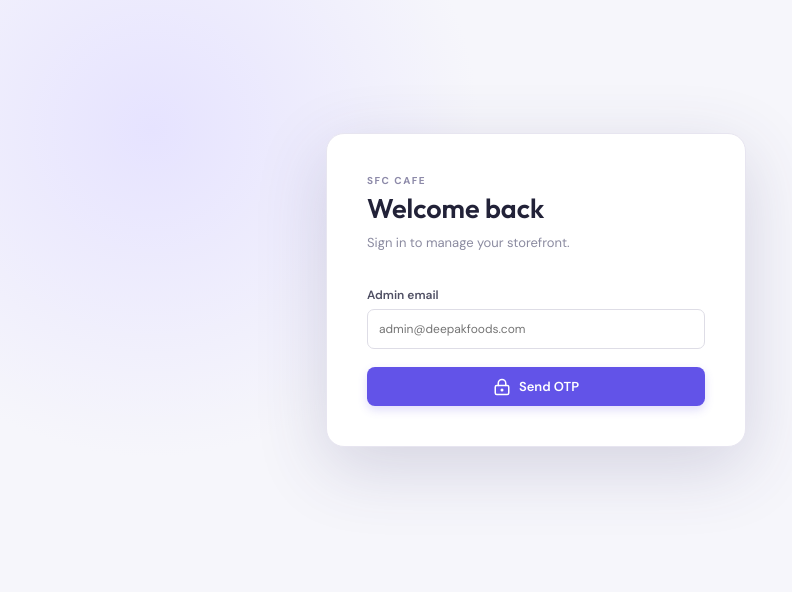
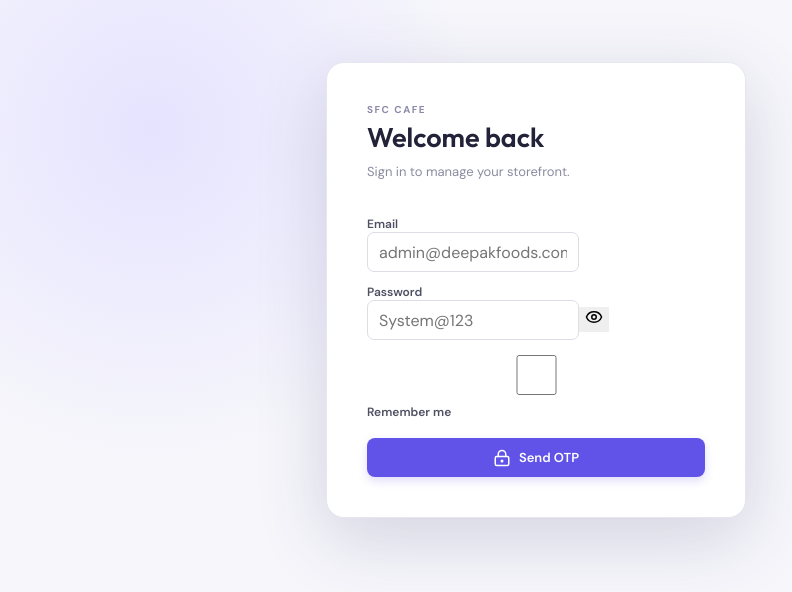
Before and after one commit to pawankumawat12/deepakAdmin, a React (Vite) app: page /login in a window 1280 px wide. Shown: the part 110-702 px from the top of the page, without its empty margins (104-896 px from the left). Built offline with nearby package versions, Linux system fonts and the light colour scheme.

Commit message:
authentication

```diff
--- a/package.json
+++ b/package.json
@@ -18,6 +18,7 @@
     "react-hook-form": "^7.85.0",
     "react-redux": "^9.3.0",
     "react-router-dom": "^6.30.4",
+    "redux-persist": "^6.0.0",
     "zod": "^4.4.3"
   },
   "devDependencies": {
--- a/src/context/store.js
+++ b/src/context/store.js
@@ -1,8 +1,24 @@
-import { configureStore } from "@reduxjs/toolkit";
+import { combineReducers, configureStore } from "@reduxjs/toolkit";
 import authReducer from "./authSlice";
 import catalogReducer from "./catalogSlice";
 import managementReducer from "./managementSlice";
+import { persistReducer, persistStore } from "redux-persist";
+import storage from "../services/persistStorage";
+import { baseApi } from "../services/baseApi";
+
+const persistConfig = { key: "deepak-admin", storage, whitelist: ["auth", "catalog"] };
+const rootReducer = combineReducers({
+  auth: authReducer,
+  catalog: catalogReducer,
+  management: managementReducer,
+  [baseApi.reducerPath]: baseApi.reducer,
+});
+const persistedReducer = persistReducer(persistConfig, rootReducer);
 
 export const store = configureStore({
-  reducer: { auth: authReducer, catalog: catalogReducer, management: managementReducer },
+  reducer: persistedReducer,
+  middleware: (getDefaultMiddleware) =>
+    getDefaultMiddleware({ serializableCheck: false }).concat(baseApi.middleware),
 });
+
+export const persistor = persistStore(store);
--- a/src/main.jsx
+++ b/src/main.jsx
@@ -1,15 +1,18 @@
 import { StrictMode } from 'react'
 import { createRoot } from 'react-dom/client'
 import { Provider } from 'react-redux'
+import { PersistGate } from 'redux-persist/integration/react'
 import { BrowserRouter } from 'react-router-dom'
-import { store } from './context/store'
+import { persistor, store } from './context/store'
 import './index.css'
 import App from './App.jsx'
 
 createRoot(document.getElementById('root')).render(
   <StrictMode>
     <Provider store={store}>
-      <BrowserRouter><App /></BrowserRouter>
+      <PersistGate loading={null} persistor={persistor}>
+        <BrowserRouter><App /></BrowserRouter>
+      </PersistGate>
     </Provider>
   </StrictMode>,
 )
--- a/src/pages/auth/Login.jsx
+++ b/src/pages/auth/Login.jsx
@@ -3,88 +3,202 @@ import { zodResolver } from "@hookform/resolvers/zod";
 import { emailSchema, otpSchema } from "../../schema/auth.schema";
 import { useDispatch, useSelector } from "react-redux";
 import { requestOtp, signIn } from "../../context/authSlice";
-import { ArrowLeft, LockKeyhole, ShieldCheck } from "lucide-react";
-
+import {
+  ArrowLeft,
+  LockKeyhole,
+  ShieldCheck,
+  Eye,
+  EyeOff,
+} from "lucide-react";
+import { useState } from "react";
+import { useNavigate } from "react-router-dom";
 
 export default function Login() {
   const dispatch = useDispatch();
+  const navigate = useNavigate();
+
   const { otpSent, pendingEmail } = useSelector((state) => state.auth);
+
+  const [showPassword, setShowPassword] = useState(false);
 
   const emailForm = useForm({
     resolver: zodResolver(emailSchema),
-    defaultValues: { email: "" },
+    defaultValues: {
+      email: "",
+      password: "",
+      rememberMe: false,
+    },
   });
+
   const otpForm = useForm({
     resolver: zodResolver(otpSchema),
-    defaultValues: { otp: "" },
+    defaultValues: {
+      otp: "",
+    },
   });
+
+  const handleRequestOtp = (data) => {
+    dispatch(
+      requestOtp({
+        email: data.email,
+        password: data.password,
+        rememberMe: data.rememberMe,
+      })
+    );
+  };
+
+  const handleSignIn = async (data) => {
+    try {
+      const result = await dispatch(
+        signIn({
+          email: pendingEmail,
+          otp: data.otp,
+        })
+      );
+
+      // RTK createAsyncThunk successful response
+      if (signIn.fulfilled.match(result)) {
+        navigate("/", { replace: true });
+      }
+    } catch (error) {
+      console.error("Login failed:", error);
+    }
+  };
+
   return (
     <main className="login-page">
       <section className="login-card">
         <p className="eyebrow">SFC CAFE</p>
+
         <h1>{otpSent ? "Verify your login" : "Welcome back"}</h1>
+
         <p className="muted">
           {otpSent
             ? `We sent a one-time code to ${pendingEmail}`
             : "Sign in to manage your storefront."}
         </p>
+
         {!otpSent ? (
           <form
-            onSubmit={emailForm.handleSubmit(({ email }) =>
-              dispatch(requestOtp(email))
-            )}
+            onSubmit={emailForm.handleSubmit(handleRequestOtp)}
             className="login-form"
           >
-            <label>
-              Admin email
+            {/* EMAIL */}
+            <div>
+              <label htmlFor="email">Email</label>
+
               <input
+                id="email"
+                type="email"
+                autoComplete="email"
                 placeholder="admin@deepakfoods.com"
+                className="w-100"
                 {...emailForm.register("email")}
               />
-            </label>
+
               {emailForm.formState.errors.email && (
                 <small className="error">
                   {emailForm.formState.errors.email.message}
                 </small>
               )}
+            </div>
+
+            {/* PASSWORD */}
+            <div>
+              <label htmlFor="password">Password</label>
+
+              <div className="password-wrapper">
+                <input
+                  id="password"
+                  type={showPassword ? "text" : "password"}
+                  autoComplete="current-password"
+                  placeholder="System@123"
+                  {...emailForm.register("password")}
+                />
+
+                <button
+                  type="button"
+                  className="password-toggle"
+                  onClick={() => setShowPassword((prev) => !prev)}
+                >
+                  {showPassword ? (
+                    <EyeOff size={18} />
+                  ) : (
+                    <Eye size={18} />
+                  )}
+                </button>
+              </div>
+
+              {emailForm.formState.errors.password && (
+                <small className="error">
+                  {emailForm.formState.errors.password.message}
+                </small>
+              )}
+            </div>
+
+            {/* REMEMBER ME */}
+            <div className="remember-row">
+              <label className="remember-label">
+                <input
+                  type="checkbox"
+                  {...emailForm.register("rememberMe")}
+                />
+
+                <span>Remember me</span>
+              </label>
+            </div>
+
             <button className="primary-btn" type="submit">
-              <LockKeyhole size={18} /> Send OTP
+              <LockKeyhole size={18} />
+              Send OTP
             </button>
           </form>
         ) : (
           <form
-            onSubmit={otpForm.handleSubmit(() =>
-              dispatch(signIn(pendingEmail))
-            )}
+            onSubmit={otpForm.handleSubmit(handleSignIn)}
             className="login-form"
           >
+            {/* DEMO OTP */}
             <div className="demo-code">
-              <ShieldCheck size={18} /> Demo OTP: <strong>123456</strong>
+              <ShieldCheck size={18} />
+              Demo OTP: <strong>123456</strong>
             </div>
-            <label>
-              One-time password
+
+            {/* OTP */}
+            <div>
+              <label htmlFor="otp">One-time password</label>
+
               <input
+                id="otp"
                 autoFocus
                 inputMode="numeric"
-                maxLength="6"
+                maxLength={6}
                 placeholder="Enter 6-digit code"
                 {...otpForm.register("otp")}
               />
-            </label>
+
               {otpForm.formState.errors.otp && (
                 <small className="error">
                   {otpForm.formState.errors.otp.message}
                 </small>
               )}
+            </div>
+
             <button className="primary-btn" type="submit">
               Verify & sign in
             </button>
+
             <button
               type="button"
               className="text-btn"
-              onClick={() => dispatch(requestOtp(""))}
+              onClick={() => {
+                otpForm.reset();
+                emailForm.reset();
+                dispatch(requestOtp(""));
+              }}
             >
-              <ArrowLeft size={16} /> Use another email
+              <ArrowLeft size={16} />
+              Use another email
             </button>
           </form>
         )}
--- a/src/schema/auth.schema.js
+++ b/src/schema/auth.schema.js
@@ -1,8 +1,32 @@
 import { z } from "zod";
 
+const emailRegex = /^[^\s@]+@[^\s@]+\.[^\s@]{2,}$/;
+
+const passwordRegex =
+  /^(?=.*[a-z])(?=.*[A-Z])(?=.*\d)(?=.*[@$!%*?&])[A-Za-z\d@$!%*?&]{8,}$/;
+
 export const emailSchema = z.object({
-  email: z.string().email("Enter a valid admin email"),
+  email: z
+    .string()
+    .trim()
+    .min(1, "Email is required")
+    .regex(emailRegex, "Enter a valid admin email"),
+
+  password: z
+    .string()
+    .min(1, "Password is required")
+    .regex(
+      passwordRegex,
+      "Password must be 8+ characters with uppercase, lowercase, number and special character"
+    ),
+
+  rememberMe: z.boolean().default(false),
 });
+
 export const otpSchema = z.object({
-  otp: z.string().regex(/^123456$/, "Use the demo code: 123456"),
+  otp: z
+    .string()
+    .length(6, "OTP must be 6 digits")
+    .regex(/^\d{6}$/, "OTP must contain only numbers")
+    .regex(/^123456$/, "Use the demo code: 123456"),
 });
--- /dev/null
+++ b/src/services/baseApi.js
@@ -0,0 +1,25 @@
+import { createApi, fetchBaseQuery } from "@reduxjs/toolkit/query/react";
+
+export const baseApi = createApi({
+  reducerPath: "api",
+  baseQuery: fetchBaseQuery({
+    baseUrl: import.meta.env.VITE_API_BASE_URL || "http://localhost:5000/api",
+    prepareHeaders: (headers, { getState }) => {
+      const token = getState().auth?.user?.token;
+      if (token) headers.set("authorization", `Bearer ${token}`);
+      headers.set("content-type", "application/json");
+      return headers;
+    },
+  }),
+  tagTypes: ["Auth", "Product", "Category"],
+  endpoints: () => ({}),
+});
+
+export const authApi = baseApi.injectEndpoints({
+  endpoints: (build) => ({
+    requestOtp: build.mutation({ query: (email) => ({ url: "/auth/request-otp", method: "POST", body: { email } }) }),
+    verifyOtp: build.mutation({ query: (payload) => ({ url: "/auth/verify-otp", method: "POST", body: payload }), invalidatesTags: ["Auth"] }),
+  }),
+});
+
+export const { useRequestOtpMutation, useVerifyOtpMutation } = authApi;
--- /dev/null
+++ b/src/services/persistStorage.js
@@ -0,0 +1,20 @@
+// redux-persist storage adapter compatible with Vite's ESM interop.
+const memory = new Map();
+
+const getStore = () => (typeof window !== "undefined" && window.localStorage ? window.localStorage : null);
+
+const storage = {
+  getItem: (key) => Promise.resolve(getStore()?.getItem(key) ?? memory.get(key) ?? null),
+  setItem: (key, value) => {
+    getStore()?.setItem(key, value);
+    memory.set(key, value);
+    return Promise.resolve();
+  },
+  removeItem: (key) => {
+    getStore()?.removeItem(key);
+    memory.delete(key);
+    return Promise.resolve();
+  },
+};
+
+export default storage;
```
Also changed, not shown: src/services/auth.service.js (+5 -3 lines), 1 other file (tests, documents, lock files or other folders). Lines whose indentation alone changed are shown as unchanged.
